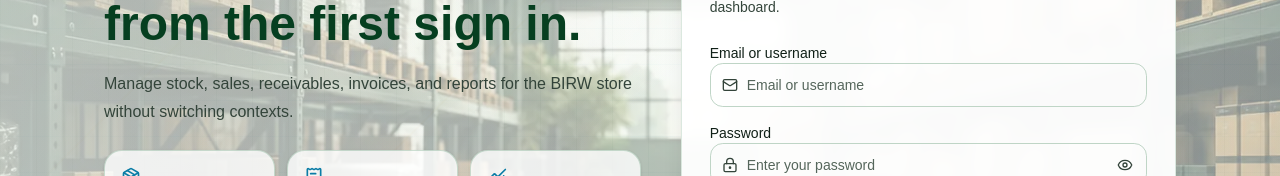
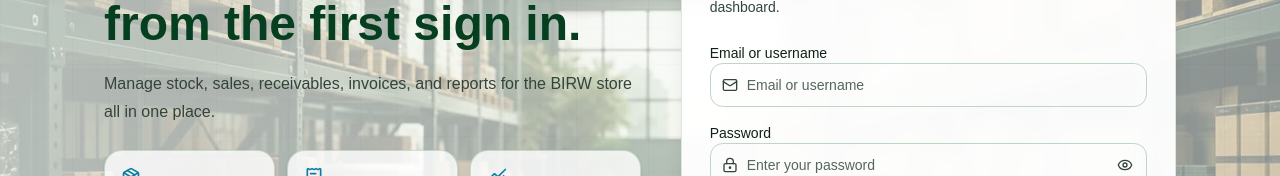
Before and after one commit to ngogafidele/birw, a Next.js app: page / in a window 1280 px wide. Shown: the part 260-436 px from the top of the page. Built offline with nearby package versions, Linux system fonts and the light colour scheme.

Commit message:
change a few words

```diff
--- a/app/page.tsx
+++ b/app/page.tsx
@@ -120,7 +120,7 @@ export default function Home() {
             </h1>
             <p className="mt-4 max-w-xl text-base leading-7 text-muted-foreground">
               Manage stock, sales, receivables, invoices, and reports for the
-              BIRW store without switching contexts.
+              BIRW store all in one place.
             </p>
           </div>
 
```
